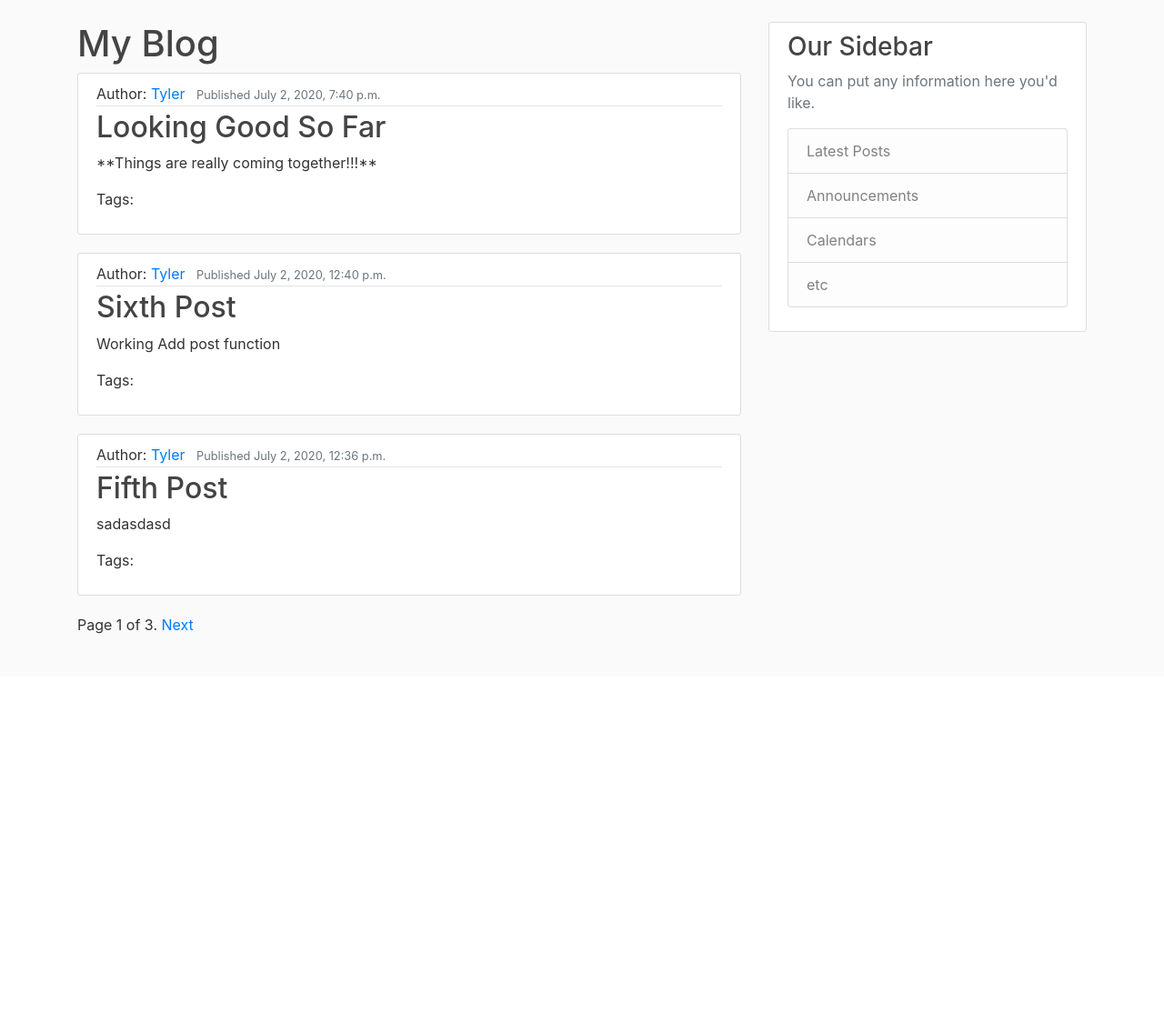
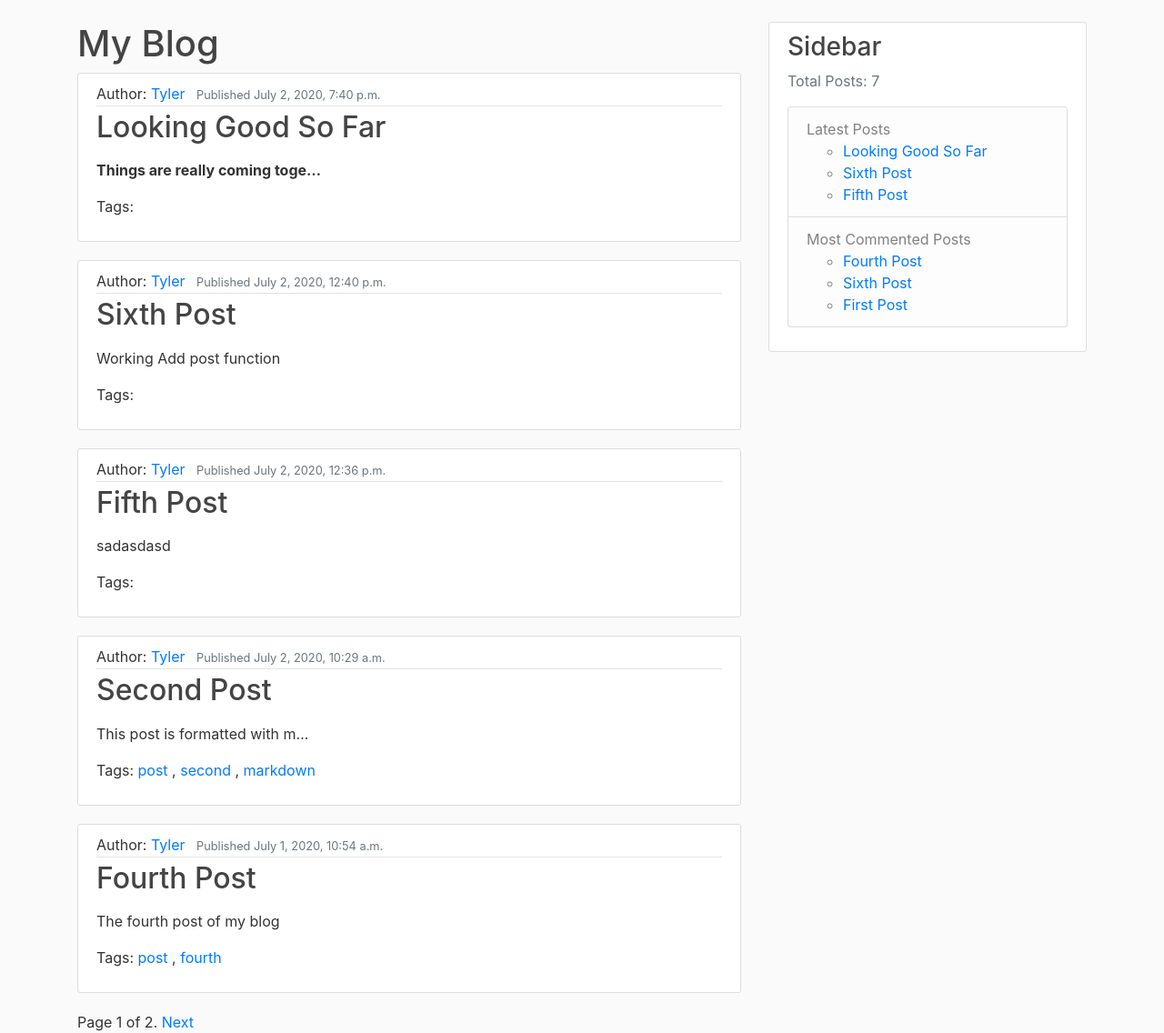
Before and after one commit to Tyco-dev/BlogApp, a Django app: page / in a window 1280 px wide. Shown: the part 56-1192 px from the top of the page at 91% size. Before the commit the page ends 753 px from the top, so only its background shows below. Run offline with Django 3.2, Linux system fonts and the light colour scheme; data comes from the database, SQL or seed files in the repository; both versions use the stored data as it was after the commit; parts of the project's set-up code (start-up, migrations or seed data) failed here and were passed over; some libraries are stand-ins or nearby versions.

Commit message:
Nearing completion. Added a login_required to views post_detail and commenting. Also added a create new post form and view

```diff
--- a/blog/templates/blog/base.html
+++ b/blog/templates/blog/base.html
@@ -1,3 +1,4 @@
+{% load blog_tags %}
 {% load static %}
 <!DOCTYPE html>
 <html>
@@ -36,13 +37,21 @@
         </div>
         <div class="col-md-4">
           <div class="content-section">
-            <h3>Our Sidebar</h3>
-            <p class='text-muted'>You can put any information here you'd like.
+            <h3>Sidebar</h3>
+            <p class='text-muted'>Total Posts: {% total_posts %}
               <ul class="list-group">
-                <li class="list-group-item list-group-item-light">Latest Posts</li>
-                <li class="list-group-item list-group-item-light">Announcements</li>
-                <li class="list-group-item list-group-item-light">Calendars</li>
-                <li class="list-group-item list-group-item-light">etc</li>
+                <li class="list-group-item list-group-item-light">Latest Posts
+                {% show_latest_posts %}</li>
+                <li class="list-group-item list-group-item-light">Most Commented Posts
+                {% get_most_commented_posts as most_commented_posts %}
+                <ul>
+                    {% for post in most_commented_posts %}
+                        <li>
+                            <a href="{{ post.get_absolute.url }}">{{ post.title }}</a>
+                        </li>
+                    {% endfor %}
+                </ul>
+                </li>
               </ul>
             </p>
           </div>
--- a/blog/templates/blog/navbar.html
+++ b/blog/templates/blog/navbar.html
@@ -8,7 +8,7 @@
             <div class="navbar-nav mr-auto">
               <a class="nav-item nav-link" href="{% url 'blog:post_list' %}">Home</a>
               {% if request.user.is_staff %}
-              <a class="nav-item nav-link" href="">Add Post</a>
+              <a class="nav-item nav-link" href="{% url 'blog:add_post' %}">Add Post</a>
               {% endif %}
             </div>
             <!-- Navbar Right Side -->
--- a/blog/templates/blog/post/detail.html
+++ b/blog/templates/blog/post/detail.html
@@ -1,6 +1,6 @@
 {% extends "blog/base.html" %}
 {% load crispy_forms_tags %}w
-
+{% load blog_tags %}
 {% block title %}{{ post.title }}{% endblock %}
 
 {% block content %}
@@ -11,7 +11,7 @@
               <small class="text-muted">Published {{ post.publish }}</small>
             </div>
             <h2><a class="article-title" href="{{ post.get_absolute_url }}">{{ post.title }}</a></h2>
-            <p class="article-content">{{ post.body|linebreaks }}</p>
+            <p class="article-content">{{ post.body|markdown }}</p>
              <p>
                 <a href="{% url "blog:post_share" post.id %}">
                   Share this post
--- /dev/null
+++ b/blog/templates/blog/post/latest_posts.html
@@ -0,0 +1,7 @@
+<ul>
+    {% for post in latest_posts %}
+    <li>
+        <a href="{{ post.get_absolute_url }}">{{ post.title }}</a>
+    </li>
+    {% endfor %}
+</ul>
--- a/blog/templates/blog/post/list.html
+++ b/blog/templates/blog/post/list.html
@@ -1,4 +1,5 @@
 {% extends "blog/base.html" %}
+{% load blog_tags %}
 
 {% block title %}My Blog{% endblock %}
 
@@ -15,7 +16,7 @@
               <small class="text-muted">Published {{ post.publish }}</small>
             </div>
             <h2><a class="article-title" href="{{ post.get_absolute_url }}">{{ post.title }}</a></h2>
-            <p class="article-content">{{ post.body }}</p>
+            <p class="article-content">{{ post.body|markdown|truncatechars_html:30 }}</p>
             <p class="tags">
               Tags:
               {% for tag in post.tags.all %}
--- /dev/null
+++ b/blog/templatetags/blog_tags.py
@@ -0,0 +1,34 @@
+from django import template
+from ..models import Post
+from django.db.models import Count
+from django.utils.safestring import mark_safe
+import markdown
+
+register = template.Library()
+
+
+@register.simple_tag
+def total_posts():
+    return Post.published.count()
+
+
+@register.inclusion_tag('blog/post/latest_posts.html')
+def show_latest_posts(count=3):
+    latest_posts = Post.published.order_by('-publish')[:count]
+    return {'latest_posts': latest_posts}
+
+
+@register.simple_tag
+def get_most_commented_posts(count=3):
+    # aggregate the total number of comments for each post
+    return Post.published.annotate(
+        # Store the number of comments in the computed field "total_comments" for each Post object.
+        total_comments=Count('comments')
+    ).order_by('-total_comments')[:count]
+
+
+@register.filter(name='markdown')
+def markdown_format(text):
+    # Use "mark_safe" to mark the result as safe HTML to be rendered in the template.
+    # Django will not trust any HTML code and will escape it before placing it in the output
+    return mark_safe(markdown.markdown(text))
--- a/blog/urls.py
+++ b/blog/urls.py
@@ -13,4 +13,5 @@ urlpatterns = [
          name='post_detail'),
     path('<int:post_id>/share/',
          views.post_share, name='post_share'),
+    path('add_post/', views.add_post, name='add_post'),
 ]
--- a/blog/views.py
+++ b/blog/views.py
@@ -1,12 +1,16 @@
-from django.shortcuts import render, get_object_or_404
+from django.shortcuts import render, get_object_or_404, redirect
 from django.core.paginator import Paginator, EmptyPage, PageNotAnInteger
+from django.utils import timezone
+from django.utils.text import slugify
 from django.views.generic import ListView
 from django.contrib.auth.models import User
 from .models import Post, Comment
-from .forms import EmailPostForm, CommentForm
+from .forms import EmailPostForm, CommentForm, AddPostForm
 from django.core.mail import send_mail
 from taggit.models import Tag
 from django.db.models import Count
+from django.contrib.admin.views.decorators import staff_member_required
+from django.contrib.auth.decorators import login_required
 
 
 # Create your views here.
@@ -20,7 +24,7 @@ def post_list(request, tag_slug=None):
         tag = get_object_or_404(Tag, slug=tag_slug)
         object_list = object_list.filter(tags__in=[tag])
 
-    paginator = Paginator(object_list, 3)  # 3 posts in each page
+    paginator = Paginator(object_list, 5)  # 5 posts in each page
     page = request.GET.get('page')  # Indicates the current page number
     try:
         posts = paginator.page(page)
@@ -37,6 +41,7 @@ def post_list(request, tag_slug=None):
                    'tag': tag})
 
 
+@login_required(login_url='users:login')
 def post_detail(request, year, month, day, post, ):
     post = get_object_or_404(Post, slug=post,
                              status='published',
@@ -57,6 +62,7 @@ def post_detail(request, year, month, day, post, ):
             new_comment = comment_form.save(commit=False)
             # Assign the current post to the comment
             new_comment.post = post
+            # Assign the current user to the comment
             new_comment.name = request.user
             # Save the comment to the database
             new_comment.save()
@@ -65,10 +71,10 @@ def post_detail(request, year, month, day, post, ):
 
     # List of similar posts
     post_tags_ids = post.tags.values_list('id', flat=True)
-    similar_posts = Post.published.filter(tags__in=post_tags_ids)\
-                                  .exclude(id=post.id)
-    similar_posts = similar_posts.annotate(same_tags=Count('tags'))\
-                                .order_by('-same_tags','-publish')[:4]
+    similar_posts = Post.published.filter(tags__in=post_tags_ids) \
+        .exclude(id=post.id)
+    similar_posts = similar_posts.annotate(same_tags=Count('tags')) \
+                        .order_by('-same_tags', '-publish')[:4]
 
     return render(request,
                   'blog/post/detail.html',
@@ -114,3 +120,20 @@ def post_share(request, post_id):
                   {'post': post,
                    'form': form,
                    'sent': sent})
+
+
+@staff_member_required
+def add_post(request):
+    if request.method == 'POST':
+        form = AddPostForm(request.POST)
+
+        if form.is_valid():
+            post = form.save(commit=False)
+            post.author = request.user
+            post.publish = timezone.now()
+            post.slug = slugify(post.title)
+            post.save()
+            return redirect('blog:post_list')
+    else:
+        form = AddPostForm()
+    return render(request, 'blog/post/add_post.html', {'form': form})
```
Also changed, not shown: blog/forms.py (+9 -1 lines), blog/templates/blog/post/add_post.html (added, +10 -0 lines), blog/templates/blog/post/edit_post.html (added, +10 -0 lines), blog/templatetags/__init__.py (added), db.sqlite3.
